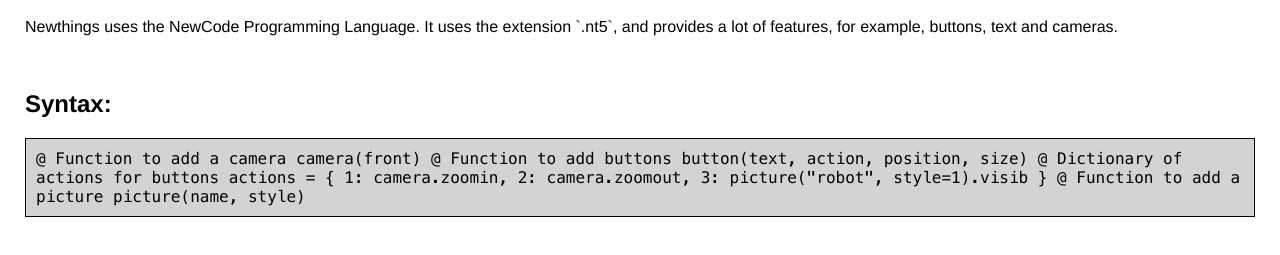
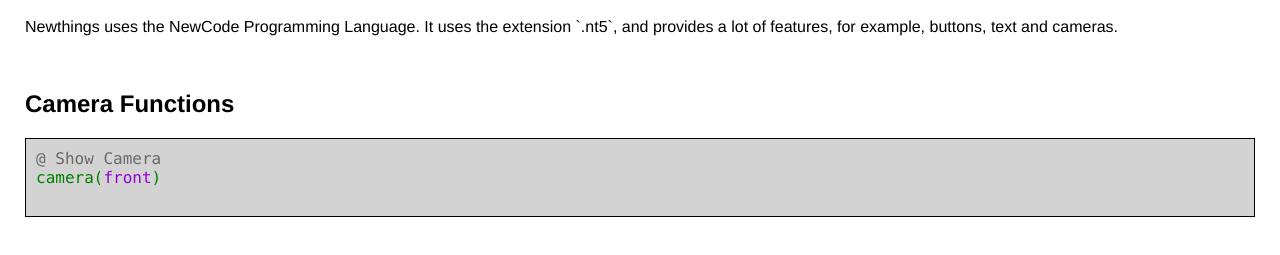
Before and after one commit to newtgs/apps, a plain HTML site: page docs/index.html in a window 1280 px wide. Shown: the part 65-320 px from the top of the page. Drawn offline with Linux system fonts and the light colour scheme.

Commit message:
Update index.html

```diff
--- a/docs/index.html
+++ b/docs/index.html
@@ -3,21 +3,9 @@
 <h1>Newthings Application Documentation</h1>
 <p>Newthings uses the NewCode Programming Language. It uses the extension `.nt5`, and provides a lot of features, for example, buttons, text and cameras.</p>
 <br>
-<h2>Syntax:</h2>
+<h2>Camera Functions</h2>
 <div class="code">
-  @ Function to add a camera
-  camera(front)
-
-  @ Function to add buttons
-  button(text, action, position, size)
-
-  @ Dictionary of actions for buttons
-  actions = {
-    1: camera.zoomin,
-    2: camera.zoomout,
-    3: picture("robot", style=1).visib
-  }
-
-  @ Function to add a picture
-  picture(name, style)
+  <span style="color:dimgray">@ Show Camera</span><br>
+  <span style="color:green">camera(</span><span style="color:darkviolet">front</span><span style="color:green">)</span><br>
+  <br>
 </div>
```
